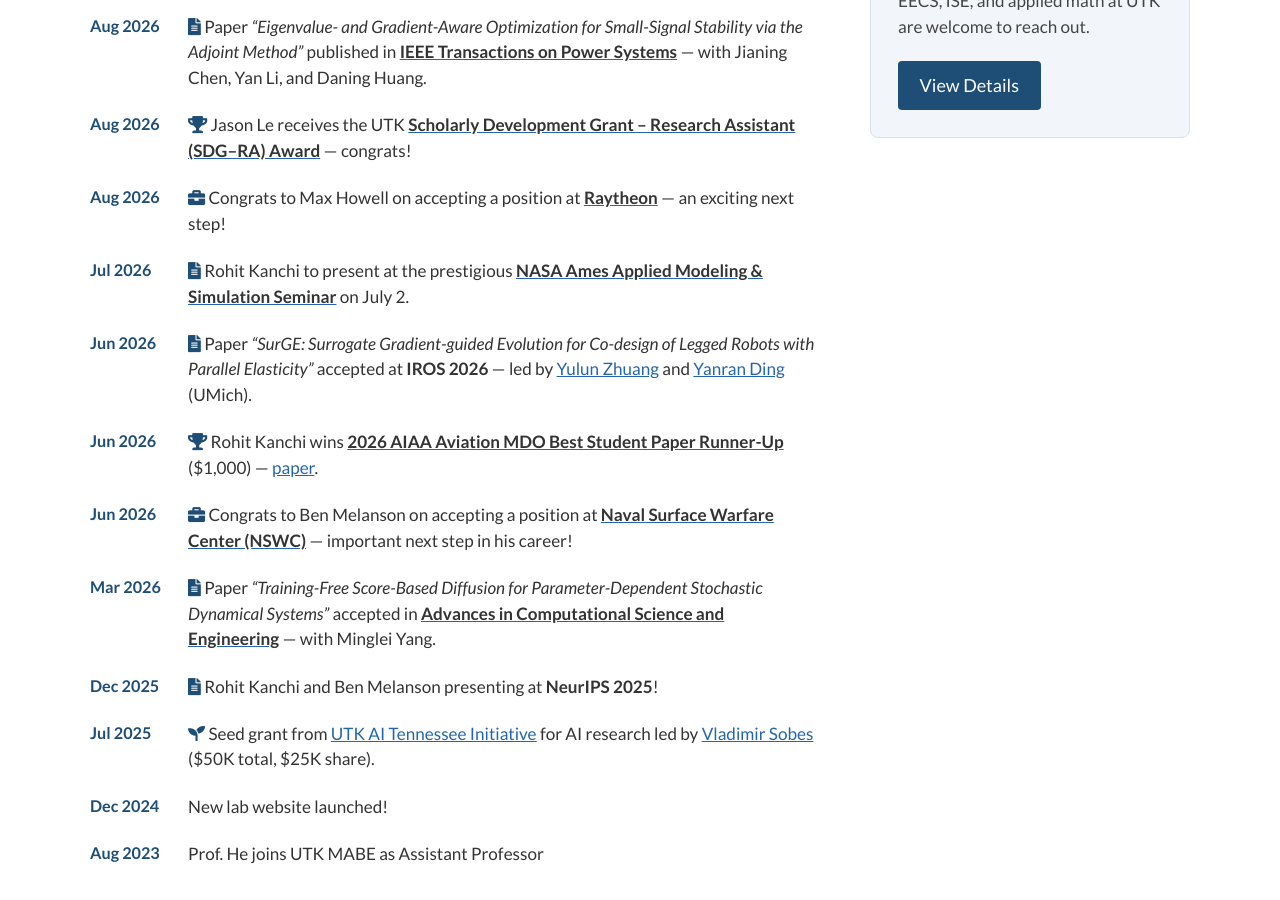
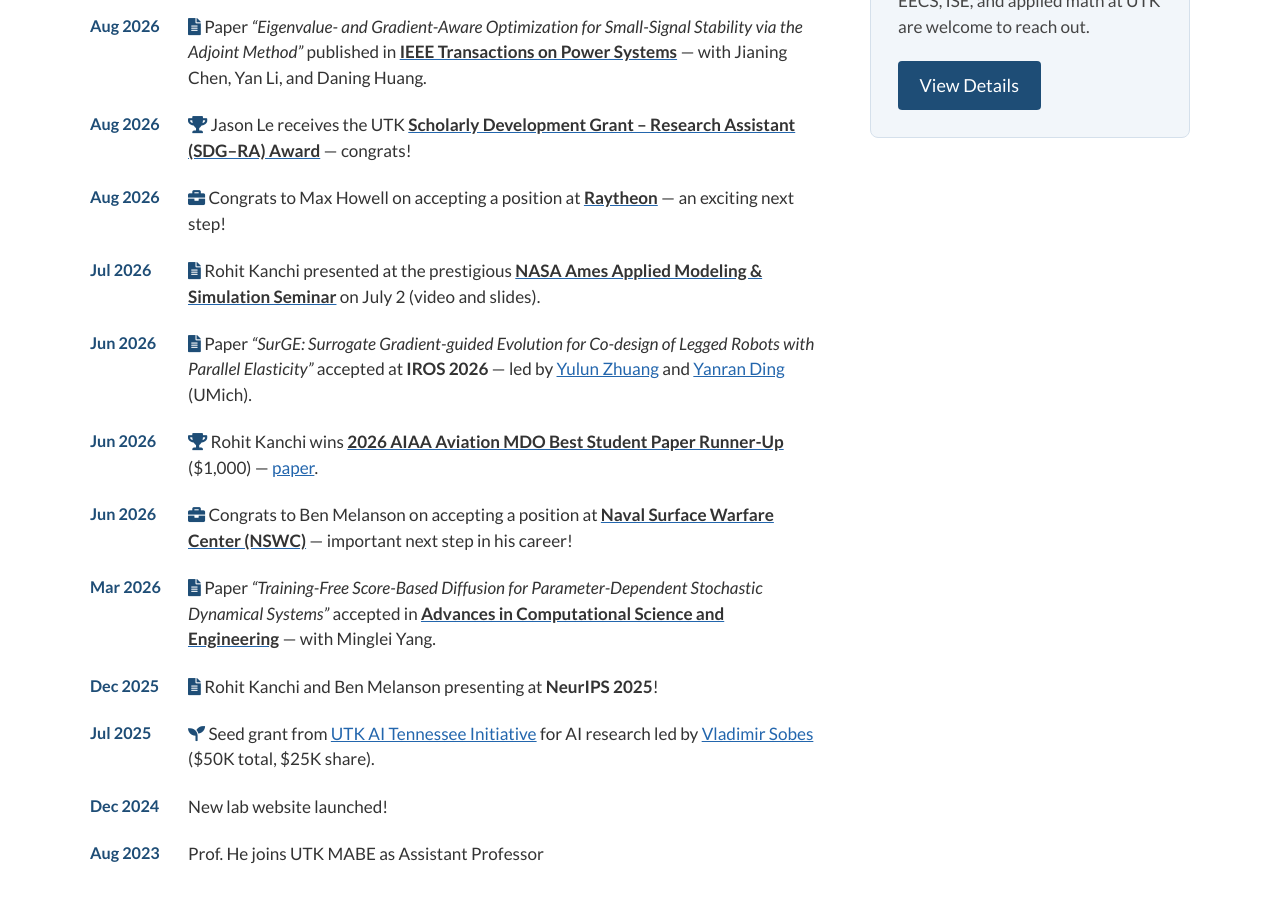
Before and after one commit to xd2lab/xd2lab.github.io, a Jekyll site: the page built from _pages/about.md, in a window 1280 px wide and 900 px high, scrolled down 1293 px. Built offline with Jekyll 4.4.1, drawn with Linux system fonts in a browser that asks for light colours; some web fonts are replaced.

Commit message:
Research: add Rohit's NASA Ames AMS seminar to the buffet highlight
The Vimeo recording only plays on nas.nasa.gov, so the page links to it with a preview of the title slide. The homepage news item now points to the talk page.

Co-Authored-By: Claude Opus 5.5 <noreply@anthropic.com>

```diff
--- a/_pages/about.md
+++ b/_pages/about.md
@@ -390,7 +390,7 @@ redirect_from:
     </div>
     <div class="news-item">
       <div class="news-date">Jul 2026</div>
-      <div class="news-content"><i class="fas fa-file-alt" style="color: var(--lab-primary);"></i> Rohit Kanchi to present at the prestigious <a href="https://www.nas.nasa.gov/pubs/ams.html" target="_blank"><strong>NASA Ames Applied Modeling &amp; Simulation Seminar</strong></a> on July 2.</div>
+      <div class="news-content"><i class="fas fa-file-alt" style="color: var(--lab-primary);"></i> Rohit Kanchi presented at the prestigious <a href="https://www.nas.nasa.gov/pubs/ams/2026/07-02-26.html" target="_blank"><strong>NASA Ames Applied Modeling &amp; Simulation Seminar</strong></a> on July 2 (video and slides).</div>
     </div>
     <div class="news-item">
       <div class="news-date">Jun 2026</div>
```
Also changed, not shown: _pages/research.md (+7 -0 lines), images/research/nasa_ams_seminar.jpg (added).
